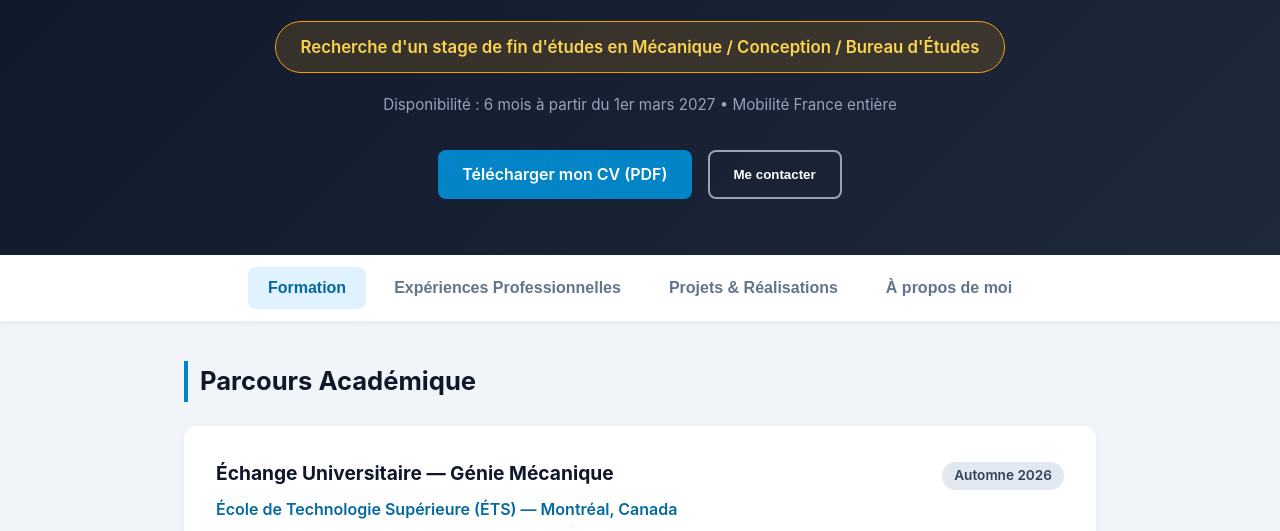
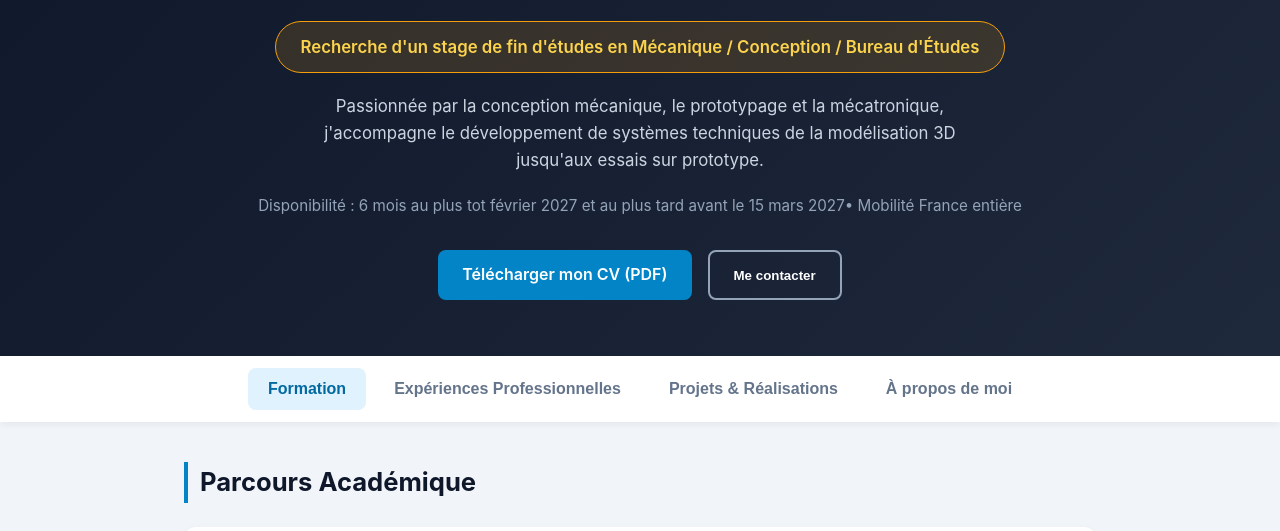
Before and after one commit to Leane-Leroux/Leane-Leroux.github.io, a plain HTML site: page index.html in a window 1280 px wide. Shown: the part 218-749 px from the top of the page. Drawn offline with Linux system fonts and the light colour scheme.

Commit message:
Update index.html

```diff
--- a/index.html
+++ b/index.html
@@ -259,8 +259,11 @@
     <div class="search-banner">
       Recherche d'un stage de fin d'études en Mécanique / Conception / Bureau d'Études
     </div>
+    <p style="max-width: 700px; margin: 0 auto 1.25rem; color: #cbd5e1; font-size: 1.05rem;">
+      Passionnée par la conception mécanique, le prototypage et la mécatronique, j'accompagne le développement de systèmes techniques de la modélisation 3D jusqu'aux essais sur prototype.
+    </p>
     <div class="availability">
-      Disponibilité : 6 mois à partir du 1er mars 2027 • Mobilité France entière
+      Disponibilité : 6 mois au plus tot février 2027 et au plus tard avant le 15 mars 2027• Mobilité France entière
     </div>
     <div class="header-actions">
       <a href="cv.pdf" class="btn" target="_blank">Télécharger mon CV (PDF)</a>
```
